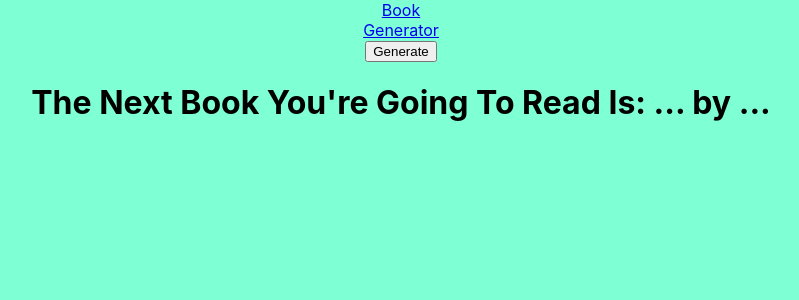
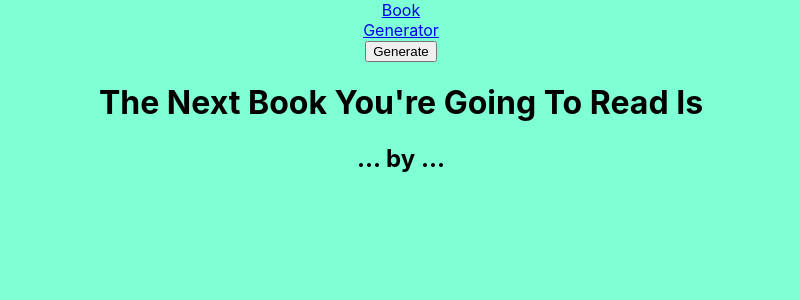
Before and after one commit to ATEOTG/NextBook, a React (Create React App) app: page /generator in a window 1280 px wide. Shown: the top 300 px of the page, without its empty margins (239-1038 px from the left). Built offline with nearby package versions, Linux system fonts and the light colour scheme.

Commit message:
added conditional to do nothing if there's no books submitted by user

```diff
--- a/src/components/Generator.js
+++ b/src/components/Generator.js
@@ -17,10 +17,17 @@ class Generator extends Component {
         let BookPosition = Math.floor(Math.random() * this.props.bookdata.length);
         let BookResult = this.props.bookdata[BookPosition];
 
+        //if there's nothing added do nothing
+        if (this.props.bookdata.length == 0) {
+            return
+        }
+
+        //else we insert the book in the beginning of our result variable list
+        else (
         this.setState( (state) => {
             return state.result.splice(0,0,BookResult)
-        }
-        );
+        }));
+
 
 
         //alert("The Next Book You're Going To Read Is " + this.props.bookdata[BookPosition][0]  +
@@ -34,8 +41,9 @@ class Generator extends Component {
 
              <button id = "Generate" onClick = {this.result}> Generate </button>
 
-             <h1>The Next Book You're Going To Read Is: {this.state.result[0][0]} by {this.state.result[0][1]}
-                </h1>
+             <h1>The Next Book You're Going To Read Is </h1>
+             <b></b>
+             <h2> {this.state.result[0][0]} by {this.state.result[0][1]} </h2>
 
              </div>
 
```
